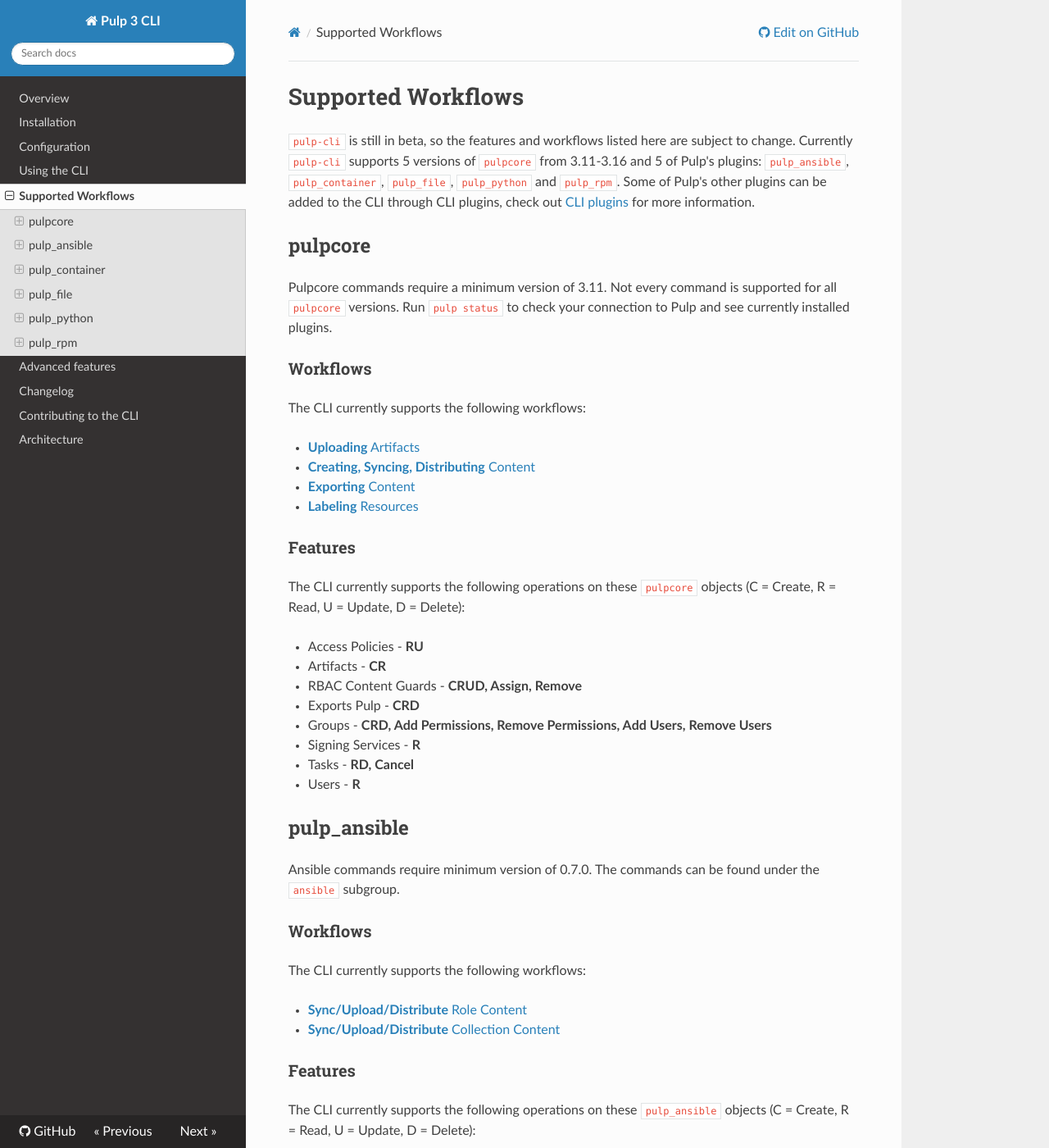
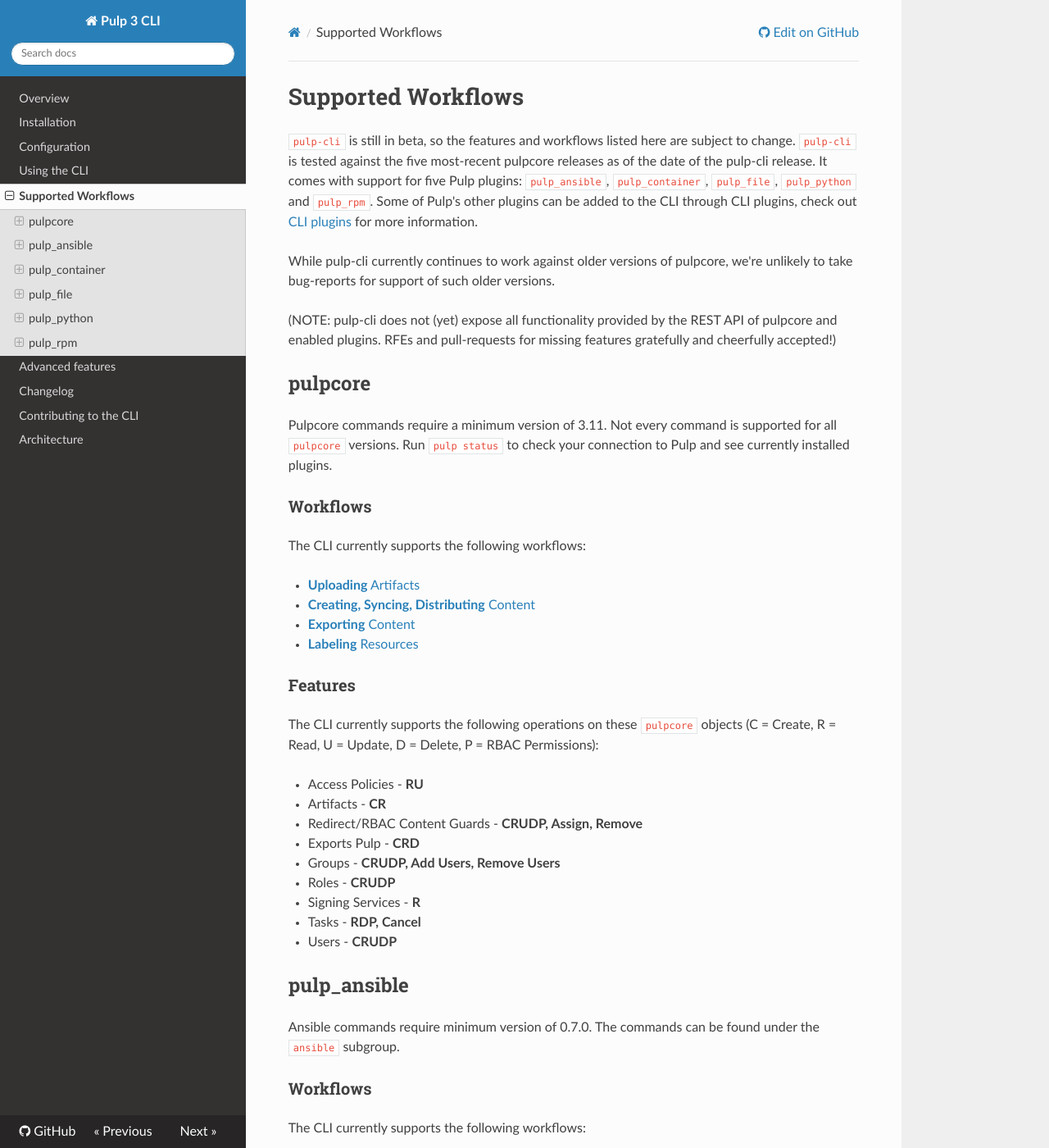
Before and after one commit to pulp/pulp-cli, an MkDocs documentation site: the page built from docs/supported_workflows.md, in a window 1280 px wide and 1400 px high. Shown: the whole window at 82% size. Built offline with MkDocs 1.6.1, drawn with Linux system fonts in a browser that asks for light colours; nearby versions of some CDN libraries; some of the changed text lies outside the part shown.

Commit message:
Update Supported Workflows
[noissue]

```diff
--- a/docs/supported_workflows.md
+++ b/docs/supported_workflows.md
@@ -1,9 +1,15 @@
 # Supported Workflows
 
 `pulp-cli` is still in beta, so the features and workflows listed here are subject to change.
-Currently `pulp-cli` supports 5 versions of `pulpcore` from 3.11-3.16 and 5 of Pulp's plugins:
-`pulp_ansible`, `pulp_container`, `pulp_file`, `pulp_python` and `pulp_rpm`. Some of Pulp's other
-plugins can be added to the CLI through CLI plugins, check out [CLI plugins](/#cli-plugins) for more information.
+`pulp-cli` is tested against the five most-recent pulpcore releases as of the date of the pulp-cli
+release. It comes with support for five Pulp plugins: `pulp_ansible`, `pulp_container`, `pulp_file`,
+`pulp_python` and `pulp_rpm`. Some of Pulp's other plugins can be added to the CLI through CLI
+plugins, check out [CLI plugins](/#cli-plugins) for more information.
+
+While pulp-cli currently continues to work against older versions of pulpcore, we're unlikely to
+take bug-reports for support of such older versions.
+
+(NOTE: pulp-cli does not (yet) expose all functionality provided by the REST API of pulpcore and enabled plugins. RFEs and pull-requests for missing features gratefully and cheerfully accepted!)
 
 ## pulpcore
 
@@ -23,16 +29,17 @@
 ### Features
 
 The CLI currently supports the following operations on these `pulpcore` objects
-(C = Create, R = Read, U = Update, D = Delete):
+(C = Create, R = Read, U = Update, D = Delete, P = RBAC Permissions):
 
 * Access Policies - **RU**
 * Artifacts - **CR**
-* RBAC Content Guards - **CRUD, Assign, Remove**
+* Redirect/RBAC Content Guards - **CRUDP, Assign, Remove**
 * Exports Pulp - **CRD**
-* Groups - **CRD, Add Permissions, Remove Permissions, Add Users, Remove Users**
+* Groups - **CRUDP, Add Users, Remove Users**
+* Roles - **CRUDP**
 * Signing Services - **R**
-* Tasks - **RD, Cancel**
-* Users - **R**
+* Tasks - **RDP, Cancel**
+* Users - **CRUDP**
 
 
 ## pulp_ansible
@@ -73,13 +80,14 @@
 ### Features
 
 The CLI currently supports the following operations on these `pulp_container` objects
-(C = Create, R = Read, U = Update, D = Delete):
+(C = Create, R = Read, U = Update, D = Delete, P = RBAC Permissions):
 
-* Container Namespaces - **CRD**
-* Container Distributions - **CRUD**
-* Container Remotes - **CRUD**
-* Container Repositories - **CRUD, Sync**
-* Push Repositories - **RU**
+* Blob/Manifest/Tag Content - **R**
+* Container Namespaces - **CRDP**
+* Container Distributions - **CRUDP**
+* Container Remotes - **CRUDP**
+* Container Repositories - **CRUDP, Sync, Tag/Untag, Add/Remove Image**
+* Push Repositories - **RP, Tag/Untag, Remove Image**
 
 
 ## pulp_file
@@ -99,14 +107,14 @@
 ### Features
 
 The CLI currently supports the following operations on these `pulp_file` objects
-(C = Create, R = Read, U = Update, D = Delete):
+(C = Create, R = Read, U = Update, D = Delete, P = RBAC Permissions):
 
-* File Alternative Content Sources - **CRUD, Add, Remove, Refresh**
+* File Alternative Content Sources - **CRUDP, Add, Remove, Refresh**
 * File Content - **CR**
-* File Distributions - **CRUD**
-* File Publications - **CRD**
-* File Remotes - **CRUD**
-* File Repositories - **CRUD, Modify, Sync**
+* File Distributions - **CRUDP**
+* File Publications - **CRDP**
+* File Remotes - **CRUDP**
+* File Repositories - **CRUDP, Modify, Sync**
 
 
 ## pulp_python
```
Also changed, not shown: other parts of docs/supported_workflows.md (+3 -2 lines), docs/index.md (+3 -3 lines).
